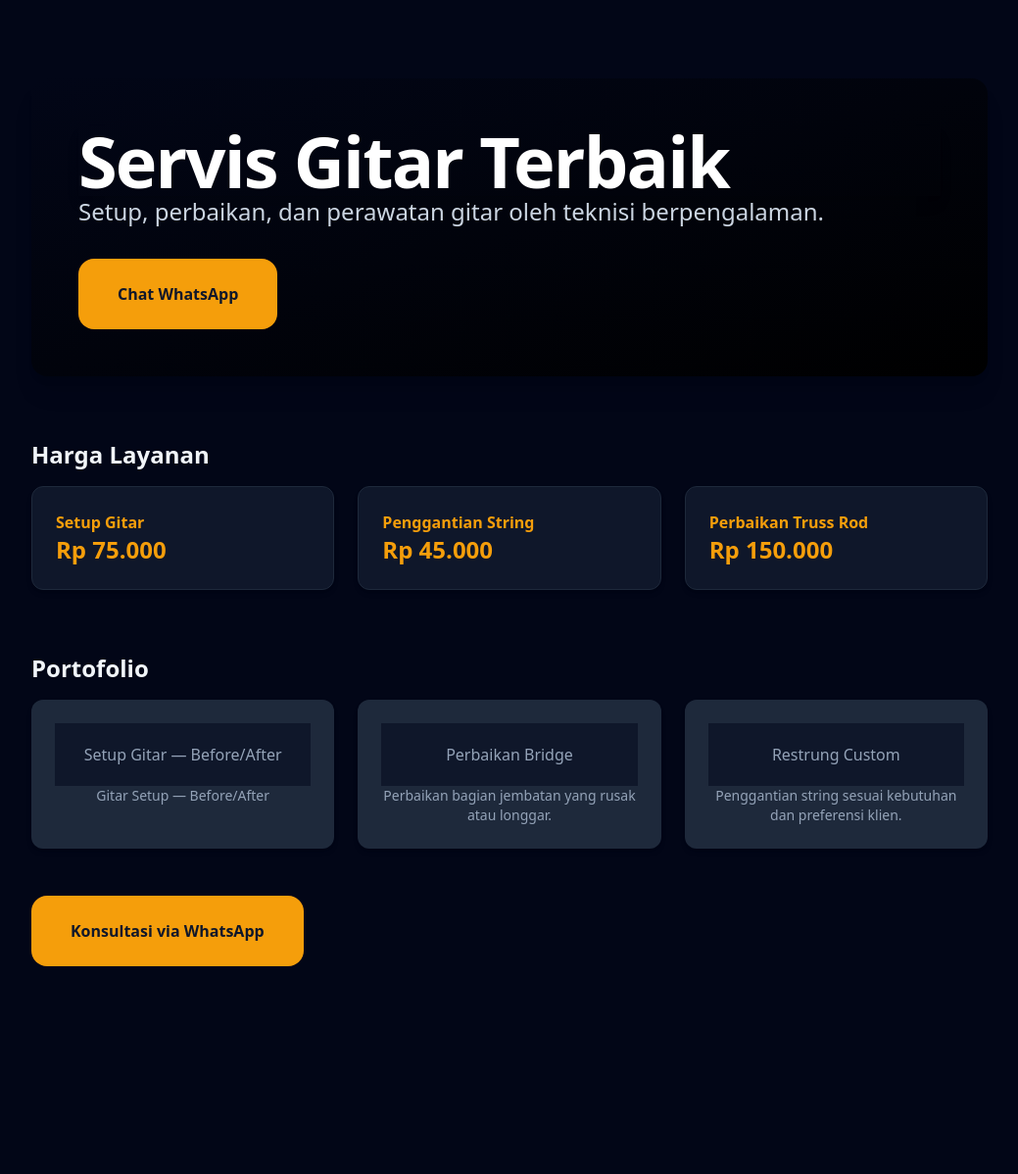
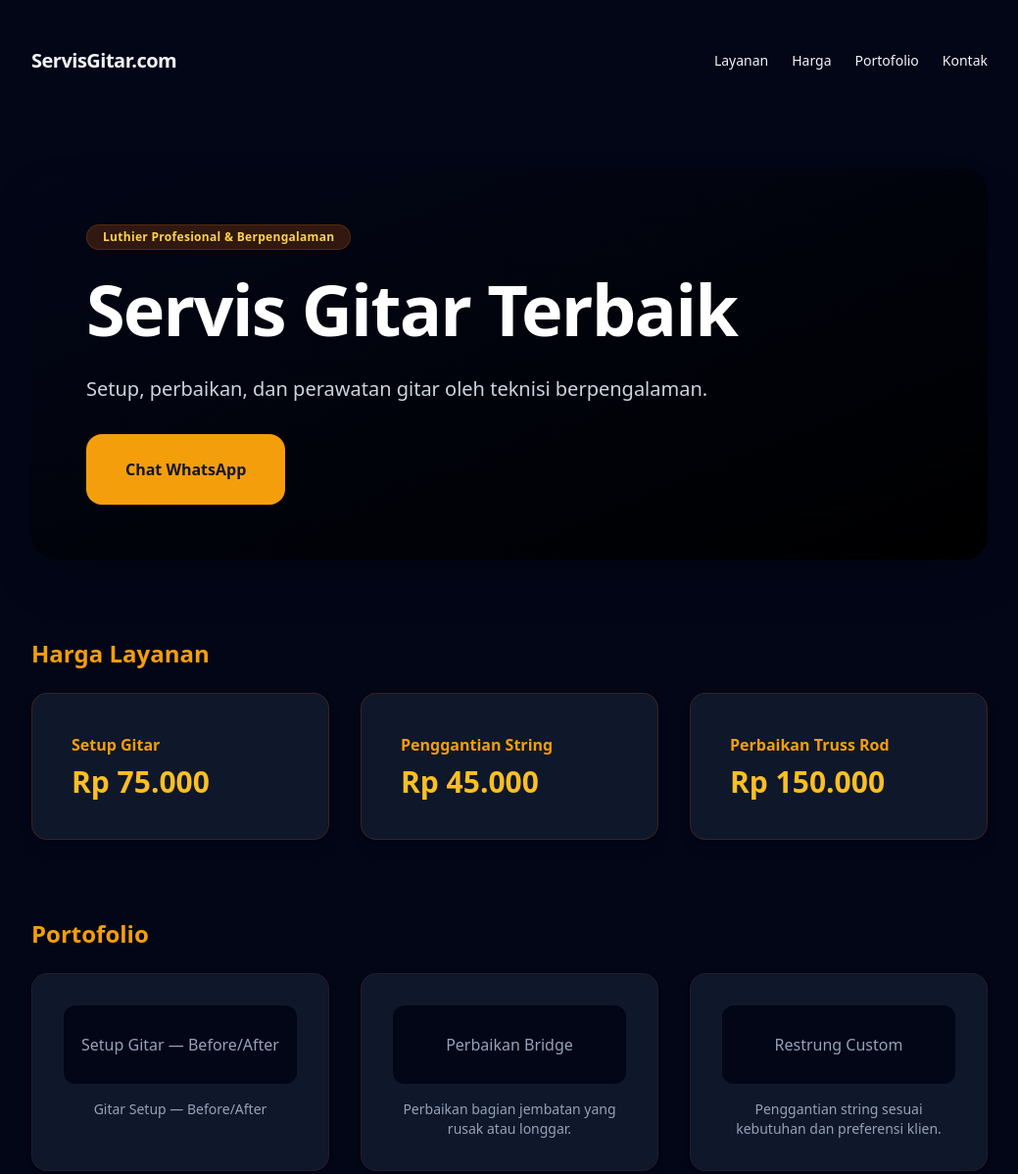
Before and after one commit to jdanwmusic/servis-gitar, a website: page src/pages/index.html in a window 1280 px wide. Shown: the top 1198 px of the page at 98% size, without its empty margins (120-1159 px from the left). Before the commit the page ends 1066 px from the top, so only its background shows below. Drawn offline with nearby package versions, Linux system fonts and the light colour scheme.

Commit message:
layout: nav + hero badge + container max-w-5xl px-6 py-12 + grids amber border + padding thick

```diff
--- a/src/pages/index.html
+++ b/src/pages/index.html
@@ -6,41 +6,57 @@
 <script src="https://cdn.tailwindcss.com"></script>
 </head>
 <body class="bg-slate-950 text-slate-100 font-sans">
-<main class="max-w-5xl mx-auto px-6 py-20">
-<div class="bg-gradient-to-br from-slate-950 to-black p-12 rounded-2xl shadow-xl mb-12">
-  <h1 class="text-7xl font-extrabold text-white tracking-tight shadow-lg">Servis Gitar Terbaik</h1>
-  <p class="text-2xl text-slate-300 mb-8">Setup, perbaikan, dan perawatan gitar oleh teknisi berpengalaman.</p>
-  <a href="https://wa.me/6287748514337" class="inline-block bg-amber-500 text-slate-900 px-10 py-6 rounded-2xl font-bold hover:bg-amber-400 hover:ring-2 hover:ring-amber-500 transition">Chat WhatsApp</a>
+<header class="max-w-5xl mx-auto px-6 py-12 flex items-center justify-between">
+  <a href="#" class="text-xl font-extrabold tracking-tight">ServisGitar.com</a>
+  <nav class="flex gap-6 text-sm font-medium">
+    <a href="#" class="hover:text-amber-400">Layanan</a>
+    <a href="#" class="hover:text-amber-400">Harga</a>
+    <a href="#" class="hover:text-amber-400">Portofolio</a>
+    <a href="#" class="hover:text-amber-400">Kontak</a>
+  </nav>
+</header>
+<main class="max-w-5xl mx-auto px-6 py-12">
+<div class="bg-gradient-to-br from-slate-950 to-black p-14 rounded-3xl shadow-2xl mb-16 relative overflow-hidden">
+  <span class="inline-block bg-amber-900/40 text-amber-300 border border-amber-700/30 px-4 py-1 rounded-full text-xs font-bold tracking-wide mb-6">Luthier Profesional & Berpengalaman</span>
+  <h1 class="text-7xl font-extrabold text-white tracking-tight mb-8">Servis Gitar Terbaik</h1>
+  <p class="text-xl text-slate-300 mb-8">Setup, perbaikan, dan perawatan gitar oleh teknisi berpengalaman.</p>
+  <a href="https://wa.me/6287748514337" class="inline-block bg-amber-500 text-slate-900 px-10 py-6 rounded-2xl font-extrabold hover:bg-amber-400 hover:shadow-amber-500/50 hover:shadow-xl transition">Chat WhatsApp</a>
 </div>
-<section class="mt-16"><h2 class="text-2xl font-bold mb-4">Harga Layanan</h2><ul class="grid md:grid-cols-3 gap-6">
-  <li class="bg-slate-900 p-6 rounded-xl border border-slate-800 shadow-md hover:shadow-lg transition">
-    <h3 class="font-bold text-amber-500">Setup Gitar</h3>
-    <p class="text-amber-500 font-bold text-2xl">Rp 75.000</p>
+<section class="mt-20">
+  <h2 class="text-2xl font-extrabold mb-6 text-amber-500">Harga Layanan</h2>
+  <ul class="grid md:grid-cols-3 gap-8">
+    <li class="bg-slate-900 p-10 rounded-2xl border border-amber-900/40 shadow-lg hover:shadow-amber-900/20 transition">
+      <h3 class="font-bold text-amber-500 mb-2">Setup Gitar</h3>
+      <p class="text-amber-400 font-extrabold text-3xl">Rp 75.000</p>
     </li>
-  <li class="bg-slate-900 p-6 rounded-xl border border-slate-800 shadow-md hover:shadow-lg transition">
-    <h3 class="font-bold text-amber-500">Penggantian String</h3>
-    <p class="text-amber-500 font-bold text-2xl">Rp 45.000</p>
+    <li class="bg-slate-900 p-10 rounded-2xl border border-amber-900/40 shadow-lg hover:shadow-amber-900/20 transition">
+      <h3 class="font-bold text-amber-500 mb-2">Penggantian String</h3>
+      <p class="text-amber-400 font-extrabold text-3xl">Rp 45.000</p>
     </li>
-  <li class="bg-slate-900 p-6 rounded-xl border border-slate-800 shadow-md hover:shadow-lg transition">
-    <h3 class="font-bold text-amber-500">Perbaikan Truss Rod</h3>
-    <p class="text-amber-500 font-bold text-2xl">Rp 150.000</p>
+    <li class="bg-slate-900 p-10 rounded-2xl border border-amber-900/40 shadow-lg hover:shadow-amber-900/20 transition">
+      <h3 class="font-bold text-amber-500 mb-2">Perbaikan Truss Rod</h3>
+      <p class="text-amber-400 font-extrabold text-3xl">Rp 150.000</p>
     </li>
-</ul></section>
-<section class="mt-16"><h2 class="text-2xl font-bold mb-4">Portofolio</h2><div class="grid md:grid-cols-3 gap-6">
-  <div class="bg-slate-800 rounded-xl p-6 shadow-md text-center">
-    <div class="h-16 bg-slate-900 flex items-center justify-center text-slate-400">Setup Gitar — Before/After</div>
+  </ul>
+</section>
+<section class="mt-20">
+  <h2 class="text-2xl font-extrabold mb-6 text-amber-500">Portofolio</h2>
+  <div class="grid md:grid-cols-3 gap-8">
+    <div class="bg-slate-900 rounded-2xl p-8 border border-amber-900/20 shadow-md text-center">
+      <div class="h-20 bg-slate-950 rounded-xl flex items-center justify-center text-slate-400 mb-4">Setup Gitar — Before/After</div>
       <p class="text-sm text-slate-400">Gitar Setup — Before/After</p>
     </div>
-  <div class="bg-slate-800 rounded-xl p-6 shadow-md text-center">
-    <div class="h-16 bg-slate-900 flex items-center justify-center text-slate-400">Perbaikan Bridge</div>
+    <div class="bg-slate-900 rounded-2xl p-8 border border-amber-900/20 shadow-md text-center">
+      <div class="h-20 bg-slate-950 rounded-xl flex items-center justify-center text-slate-400 mb-4">Perbaikan Bridge</div>
       <p class="text-sm text-slate-400">Perbaikan bagian jembatan yang rusak atau longgar.</p>
     </div>
-  <div class="bg-slate-800 rounded-xl p-6 shadow-md text-center">
-    <div class="h-16 bg-slate-900 flex items-center justify-center text-slate-400">Restrung Custom</div>
+    <div class="bg-slate-900 rounded-2xl p-8 border border-amber-900/20 shadow-md text-center">
+      <div class="h-20 bg-slate-950 rounded-xl flex items-center justify-center text-slate-400 mb-4">Restrung Custom</div>
       <p class="text-sm text-slate-400">Penggantian string sesuai kebutuhan dan preferensi klien.</p>
     </div>
-</div></section>
-<a href="https://wa.me/6287748514337" class="inline-block mt-12 bg-amber-500 text-slate-900 px-10 py-6 rounded-2xl font-bold hover:bg-amber-400 hover:ring-2 hover:ring-amber-500 transition">Konsultasi via WhatsApp</a>
+  </div>
+</section>
+<a href="https://wa.me/6287748514337" class="inline-block mt-16 bg-amber-500 text-slate-900 px-10 py-6 rounded-2xl font-extrabold hover:bg-amber-400 hover:shadow-amber-500/50 hover:shadow-xl transition">Konsultasi via WhatsApp</a>
 </main>
 </body>
 </html>
```
Lines whose indentation alone changed are shown as unchanged.
